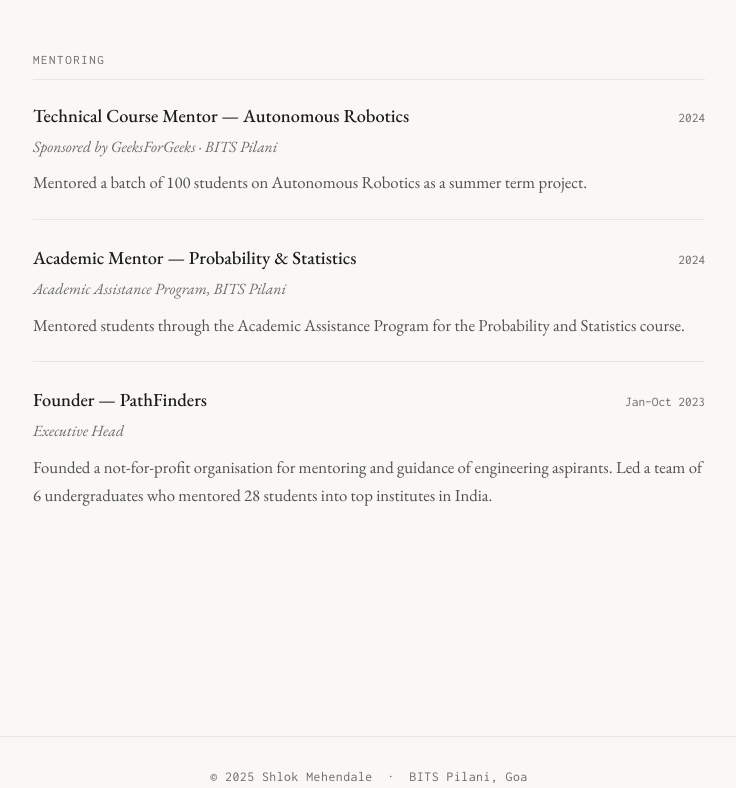
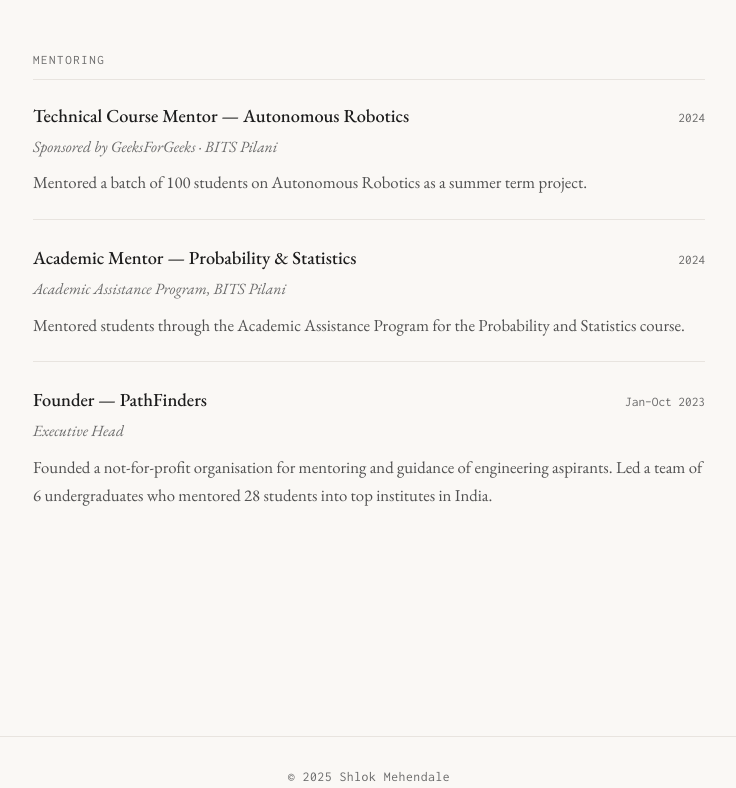
Before and after one commit to MehShlok/MehShlok.github.io, a plain HTML site: page experiences.html in a window 1280 px wide. Shown: the part 3573-4361 px from the top of the page, without its empty margins (271-1007 px from the left). Drawn offline with nearby package versions, Linux system fonts and the light colour scheme.

Commit message:
Update experiences.html

```diff
--- a/experiences.html
+++ b/experiences.html
@@ -432,7 +432,7 @@
 </div>
 
 <footer>
-    <p>© 2025 Shlok Mehendale &nbsp;·&nbsp; BITS Pilani, Goa</p>
+    <p>© 2025 Shlok Mehendale</p>
 </footer>
 
 </body>
```
